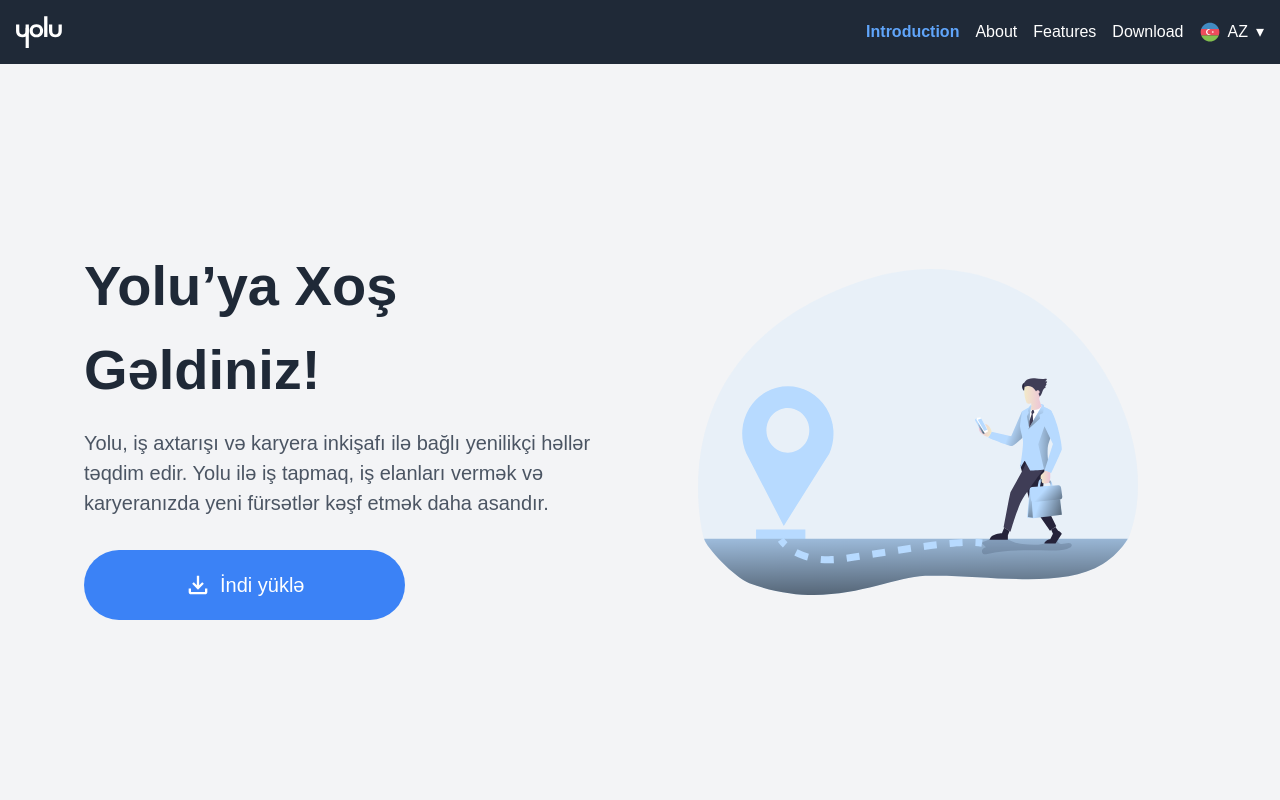
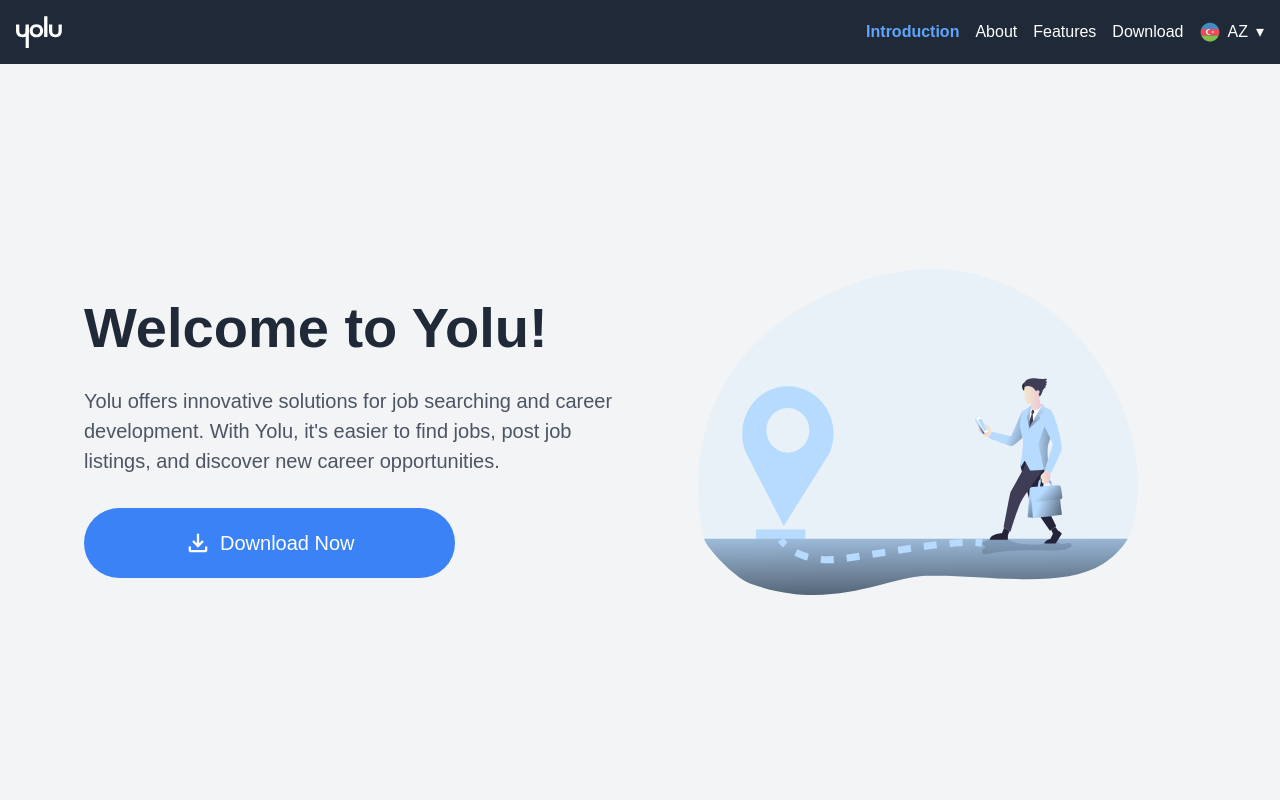
Before and after one commit to hazratAZE/yolu.app, a Next.js app: page /en in a window 1280 px wide. Shown: the top 800 px of the page. Built offline with nearby package versions, Linux system fonts and the light colour scheme.

Commit message:
Translates added to intro page

```diff
--- a/messages/az.json
+++ b/messages/az.json
@@ -2,5 +2,8 @@
   "about": "Haqqında",
   "intro": "Giriş",
   "features": "Xüsusiyyətlər",
-  "download": "Yüklə"
+  "download": "Yüklə",
+  "welcome": "Yolu’ya Xoş Gəldiniz!",
+  "welcome_desc": "Yolu, iş axtarışı və karyera inkişafı ilə bağlı yenilikçi həllər təqdim edir. Yolu ilə iş tapmaq, iş elanları vermək və karyeranızda yeni fürsətlər kəşf etmək daha asandır.",
+  "download_now": "İndi yüklə"
 }
--- a/messages/en.json
+++ b/messages/en.json
@@ -2,5 +2,8 @@
   "about": "About",
   "intro": "Introduction",
   "features": "Features",
-  "download": "Download"
+  "download": "Download",
+  "welcome": "Welcome to Yolu!",
+  "welcome_desc": "Yolu offers innovative solutions for job searching and career development. With Yolu, it's easier to find jobs, post job listings, and discover new career opportunities.",
+  "download_now": "Download Now"
 }
--- a/messages/ru.json
+++ b/messages/ru.json
@@ -2,5 +2,8 @@
   "about": "О нас",
   "intro": "Введение",
   "features": "Особенности",
-  "download": "Скачать"
+  "download": "Скачать",
+  "welcome": "Добро пожаловать в Yolu!",
+  "welcome_desc": "Yolu предлагает инновационные решения для поиска работы и карьерного роста. С Yolu проще найти работу, разместить вакансии и открыть для себя новые карьерные возможности.",
+  "download_now": "Скачать сейчас"
 }
--- a/messages/tr.json
+++ b/messages/tr.json
@@ -2,5 +2,8 @@
   "about": "Hakkında",
   "intro": "Giriş",
   "features": "Özellikler",
-  "download": "İndir"
+  "download": "İndir",
+  "welcome": "Yolu'ya Hoş Geldiniz!",
+  "welcome_desc": "Yolu, iş arama ve kariyer geliştirme ile ilgili yenilikçi çözümler sunar. Yolu ile iş bulmak, iş ilanı vermek ve kariyerinizde yeni fırsatlar keşfetmek daha kolaydır.",
+  "download_now": "Şimdi İndir"
 }
--- a/src/app/components/Intro.tsx
+++ b/src/app/components/Intro.tsx
@@ -1,6 +1,8 @@
+import { useTranslations } from "next-intl";
 import Image from "next/image";
 
 const Intro = () => {
+  const t = useTranslations();
   return (
     <section id="intro" className="bg-gray-100 min-h-screen flex items-center">
       <div className="container mx-auto px-4 flex flex-col md:flex-row items-center">
@@ -18,14 +20,10 @@ const Intro = () => {
         {/* Sol Taraf (Yazılar) */}
         <div className="md:w-1/2 text-center md:text-left order-2 md:order-1">
           {/* Başlık */}
-          <h1 className="font-bold text-gray-800 mb-4">
-            Yolu’ya Xoş Gəldiniz!
-          </h1>
+          <h1 className="font-bold text-gray-800 mb-4">{t("welcome")}</h1>
           {/* Kısa Açıklama */}
           <p className="text-gray-600 max-w-2xl mx-auto mb-8">
-            Yolu, iş axtarışı və karyera inkişafı ilə bağlı yenilikçi həllər
-            təqdim edir. Yolu ilə iş tapmaq, iş elanları vermək və karyeranızda
-            yeni fürsətlər kəşf etmək daha asandır.
+            {t("welcome_desc")}
           </p>
           {/* İndir Butonu */}
           <div className="flex justify-center md:justify-start">
@@ -42,7 +40,7 @@ const Intro = () => {
                 height={28} // Simgenin yüksekliği
                 className="mr-2" // Simge ve metin arasında boşluk
               />
-              İndi yüklə
+              {t("download_now")}
             </a>
           </div>
         </div>
```
